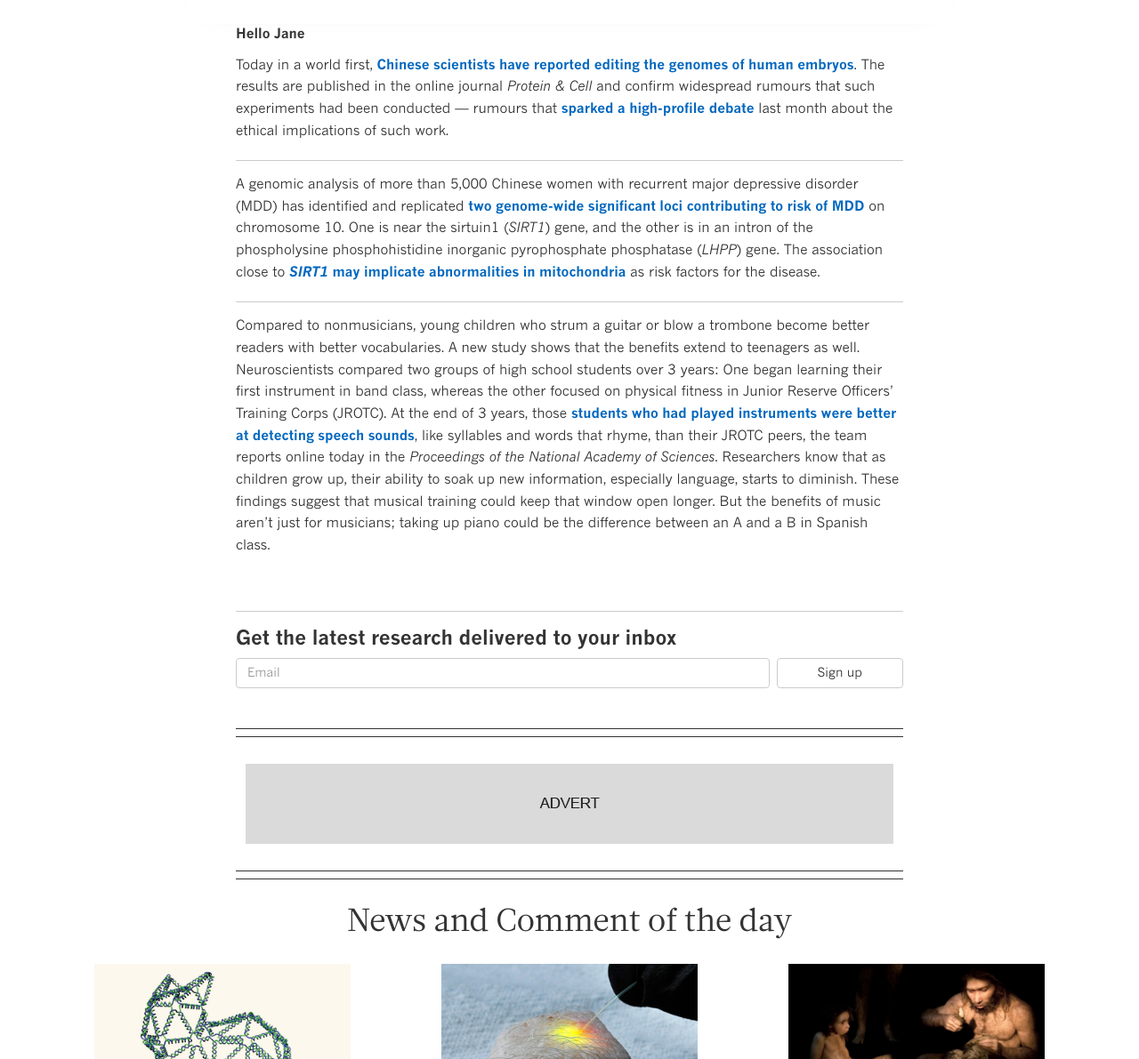
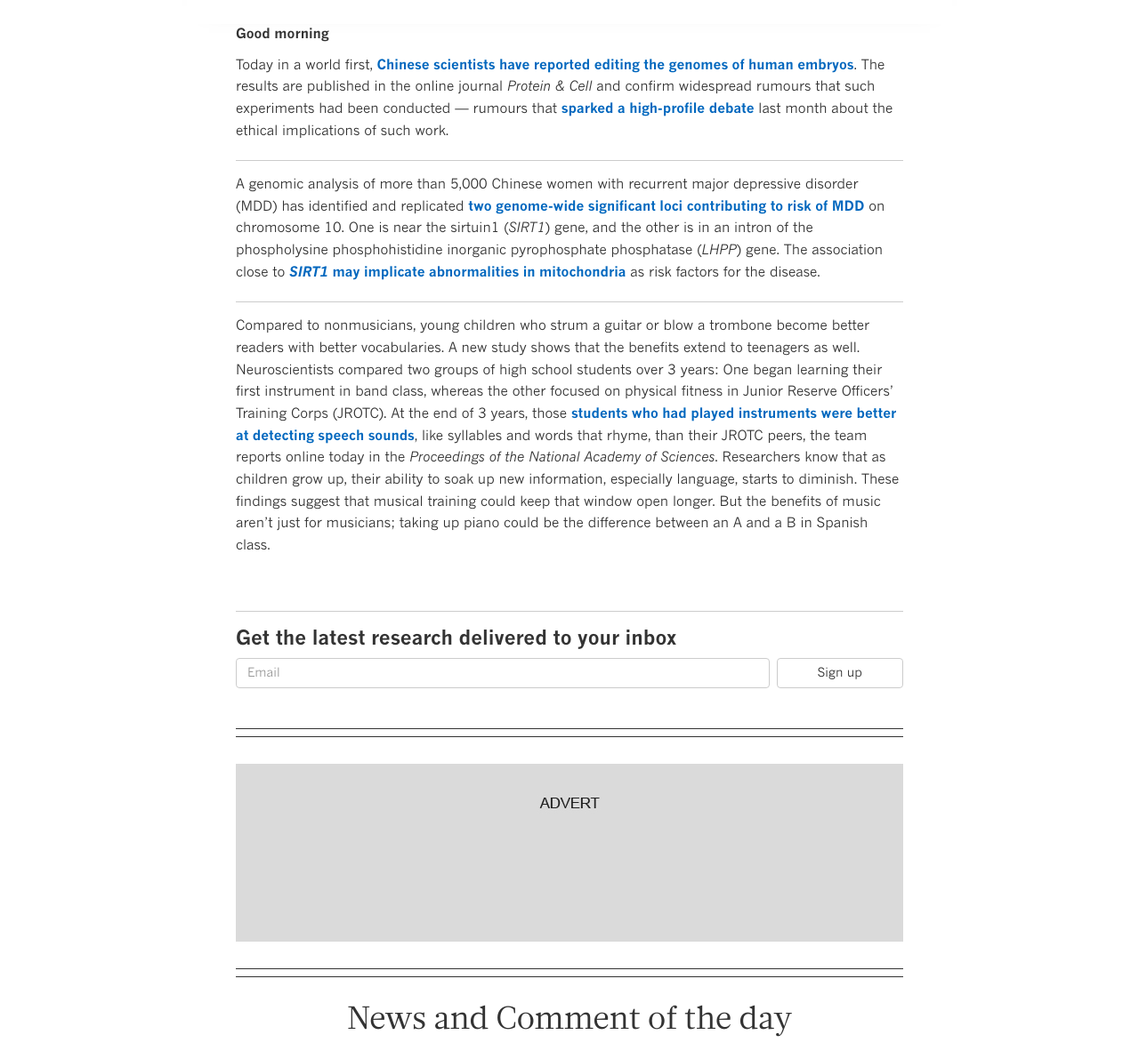
Before and after one commit to chris-creditdesign/nature-strawberry, a website: page newsletter/index.html in a window 1280 px wide. Shown: the part 503-1694 px from the top of the page at 89% size. Drawn offline with Linux system fonts and the light colour scheme.

Commit message:
Adds advert placeholder

```diff
--- a/newsletter/index.html
+++ b/newsletter/index.html
@@ -175,7 +175,7 @@
 						<section class="media-body">
 
 							<div class="top-5-pictured">
-								<p><strong>Hello Jane</strong></p>
+								<p><strong>Good morning</strong></p>
 
 								<p>Today in a world first, <a href="#">Chinese scientists have reported editing the genomes of human embryos</a>. The results are published in the online journal <em>Protein & Cell</em> and confirm widespread rumours that such experiments had been conducted — rumours that <a href="#">sparked a high-profile debate</a> last month about the ethical implications of such work.</p>
 
@@ -264,8 +264,13 @@
 	</section>
 
 	<div class="row advert-container double-border-newsletter-bottom">
-		<div class="col-md-12">
-			<img src="../shared_resources/images/adverts/advert-728x90.jpg" class="img-responsive advert">
+		<div class="col-md-8 col-md-offset-2">
+
+			<div style="background-color: #dadada; height: 200px;">
+				<img src="../shared_resources/images/adverts/advert-728x90.jpg" class="img-responsive">
+
+
+			</div>
 		</div>
 	</div>
 
```
